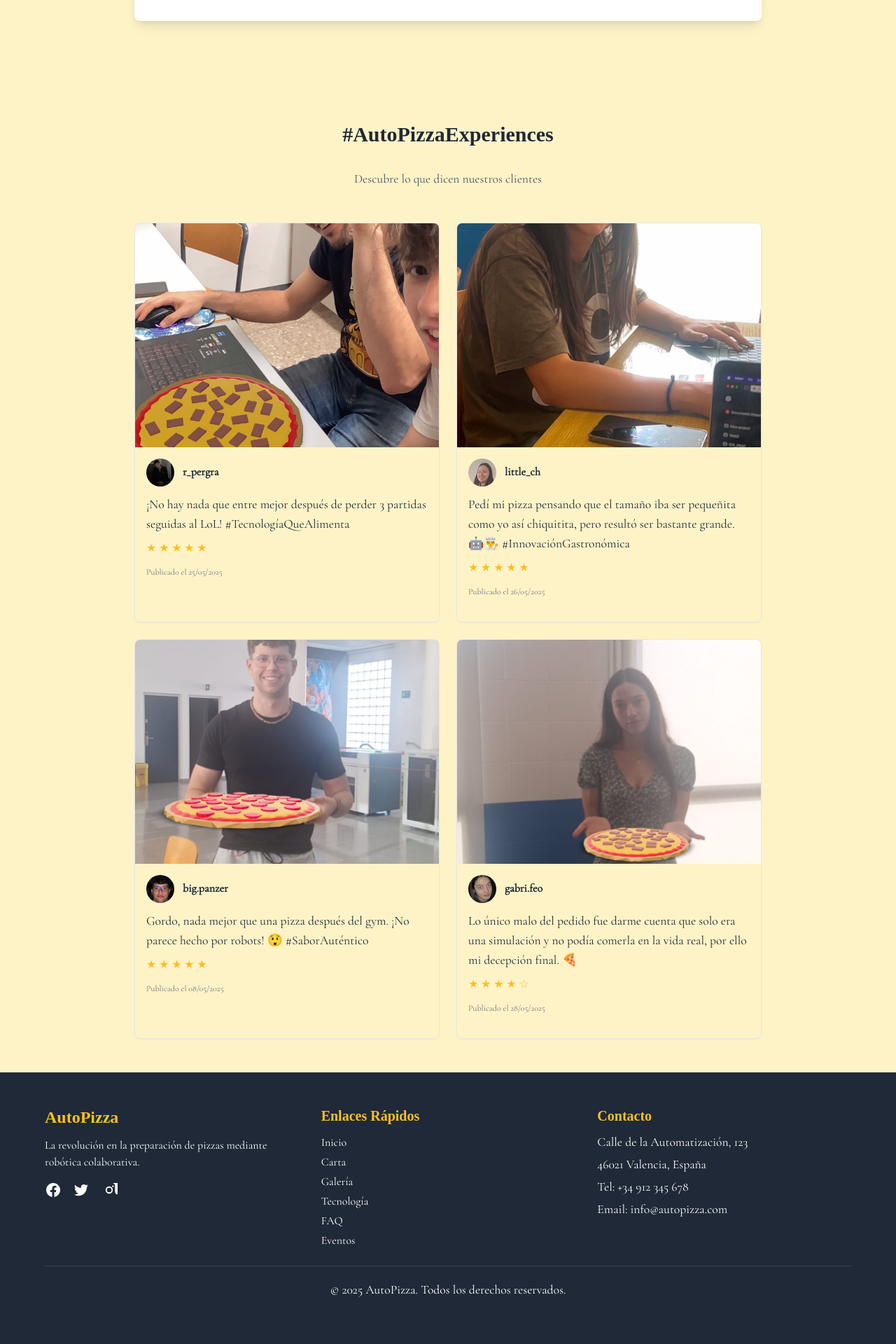
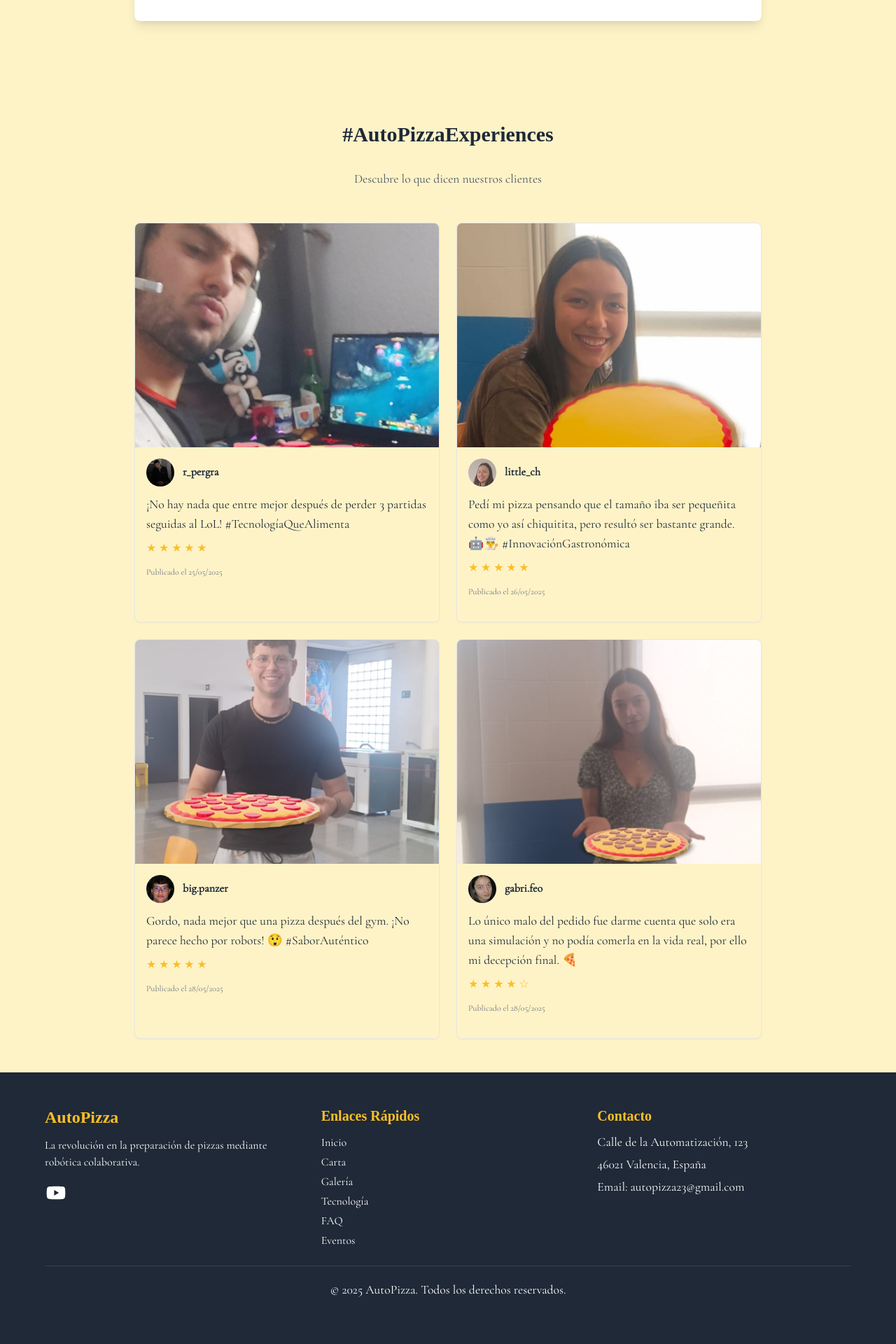
Before and after one commit to Ruben-pergra/Autopizza_web, a Flask app: page /eventos in a window 1280 px wide. Shown: the part 1283-3203 px from the top of the page at 70% size. Run offline with Flask 3, Linux system fonts and the light colour scheme; some libraries are stand-ins or nearby versions; some web fonts are replaced.

Commit message:
eventos acabados, nuevo footer

```diff
--- a/templates/eventos.html
+++ b/templates/eventos.html
@@ -197,7 +197,7 @@
           <div class="flex text-yellow-400 mb-3">
             ★ ★ ★ ★ ★
           </div>
-          <p class="text-xs text-gray-500">Publicado el 08/05/2025</p>
+          <p class="text-xs text-gray-500">Publicado el 28/05/2025</p>
         </div>
       </div>
 
@@ -232,21 +232,11 @@
           <h3 class="text-xl md:text-2xl font-bold mb-3 text-yellow-400">AutoPizza</h3>
           <p class="mb-4 text-sm md:text-base">La revolución en la preparación de pizzas mediante robótica colaborativa.</p>
 
-          <!-- Iconos sociales -->
-          <div class="flex justify-center md:justify-start space-x-4">
-            <a href="#" class="text-white hover:text-yellow-400 transition-colors">
-              <svg class="w-6 h-6" fill="currentColor" viewBox="0 0 24 24" aria-hidden="true">
-                <path fill-rule="evenodd" d="M22 12c0-5.523-4.477-10-10-10S2 6.477 2 12c0 4.991 3.657 9.128 8.438 9.878v-6.987h-2.54V12h2.54V9.797c0-2.506 1.492-3.89 3.777-3.89 1.094 0 2.238.195 2.238.195v2.46h-1.26c-1.243 0-1.63.771-1.63 1.562V12h2.773l-.443 2.89h-2.33v6.988C18.343 21.128 22 16.991 22 12z" clip-rule="evenodd"></path>
-              </svg>
-            </a>
-            <a href="#" class="text-white hover:text-yellow-400 transition-colors">
-              <svg class="w-6 h-6" fill="currentColor" viewBox="0 0 24 24" aria-hidden="true">
-                <path d="M8.29 20.251c7.547 0 11.675-6.253 11.675-11.675 0-.178 0-.355-.012-.53A8.348 8.348 0 0022 5.92a8.19 8.19 0 01-2.357.646 4.118 4.118 0 001.804-2.27 8.224 8.224 0 01-2.605.996 4.107 4.107 0 00-6.993 3.743 11.65 11.65 0 01-8.457-4.287 4.106 4.106 0 001.27 5.477A4.072 4.072 0 012.8 9.713v.052a4.105 4.105 0 003.292 4.022 4.095 4.095 0 01-1.853.07 4.108 4.108 0 003.834 2.85A8.233 8.233 0 012 18.407a11.616 11.616 0 006.29 1.84"></path>
-              </svg>
-            </a>
-            <a href="#" class="text-white hover:text-yellow-400 transition-colors">
-              <svg class="w-6 h-6" fill="currentColor" viewBox="0 0 24 24" aria-hidden="true">
-                <path fill-rule="evenodd" d="M12.315 2c2.43 0 2.784.013 3.808.06 1.064.049 1.791.218 1.857.344.467.182.8.398 1.15.748.35.35.566.683.748 1.15.137.353.3.882.344 1.857.047 1.023.058 1.351.058 3.807v.468c0 2.456.011 2.784.058 3.807.045.975.207 1.504.344 1.857.182.466.399.8.748 1.15.35.35.683.566 1.15.748.353.137.882.3 1.857.344 1.054.048 1.37.058 3.807.058h.468c2.456 0 2.784-.011 3.807-.058.975-.045 1.504-.207 1.857-.344.466-.182.8-.398 1.15-.748.35-.35.566-.683.748-1.15.137-.353.3-.882.344-1.857.048-1.055.058-1.37.058-3.807v-.468c0-2.456-.011-2.784-.058-3.807-.045-.975-.207-1.504-.344-1.857a3.097 3.097 0 00-.748-1.15 3.098 3.098 0 00-1.15-.748c-.353-.137-.882-.3-1.857-.344-1.023-.047-1.351-.058-3.807-.058zM12 6.865a5.135 5.135 0 110 10.27 5.135 5.135 0 010-10.27zm0 1.802a3.333 3.333 0 100 6.666 3.333 3.333 0 000-6.666zm5.338-3.205a1.2 1.2 0 110 2.4 1.2 1.2 0 010-2.4z" clip-rule="evenodd"></path>
+          <!-- Logo de YouTube -->
+          <div class="flex justify-center md:justify-start">
+            <a href="https://www.youtube.com/@AutoPizza23" target="_blank" rel="noopener noreferrer" class="text-white hover:text-yellow-400 transition-colors">
+              <svg class="w-8 h-8" fill="currentColor" viewBox="0 0 24 24" aria-hidden="true">
+                <path fill-rule="evenodd" d="M19.812 5.418c.861.23 1.538.907 1.768 1.768C21.998 8.746 22 12 22 12s0 3.255-.418 4.814a2.504 2.504 0 0 1-1.768 1.768c-1.56.419-7.814.419-7.814.419s-6.255 0-7.814-.419a2.505 2.505 0 0 1-1.768-1.768C2 15.255 2 12 2 12s0-3.255.417-4.814a2.507 2.507 0 0 1 1.768-1.768C5.744 5 11.998 5 11.998 5s6.255 0 7.814.418ZM15.194 12 10 15V9l5.194 3Z" clip-rule="evenodd"/>
               </svg>
             </a>
           </div>
@@ -271,8 +261,7 @@
           <address class="not-italic text-sm md:text-base">
             <p class="mb-2">Calle de la Automatización, 123</p>
             <p class="mb-2">46021 Valencia, España</p>
-            <p class="mb-2">Tel: +34 912 345 678</p>
-            <p class="mb-2">Email: info@autopizza.com</p>
+            <p class="mb-2">Email: autopizza23@gmail.com</p>
           </address>
         </div>
       </div>
```
Also changed, not shown: static/cliente1.jpg, static/cliente2.jpg.
